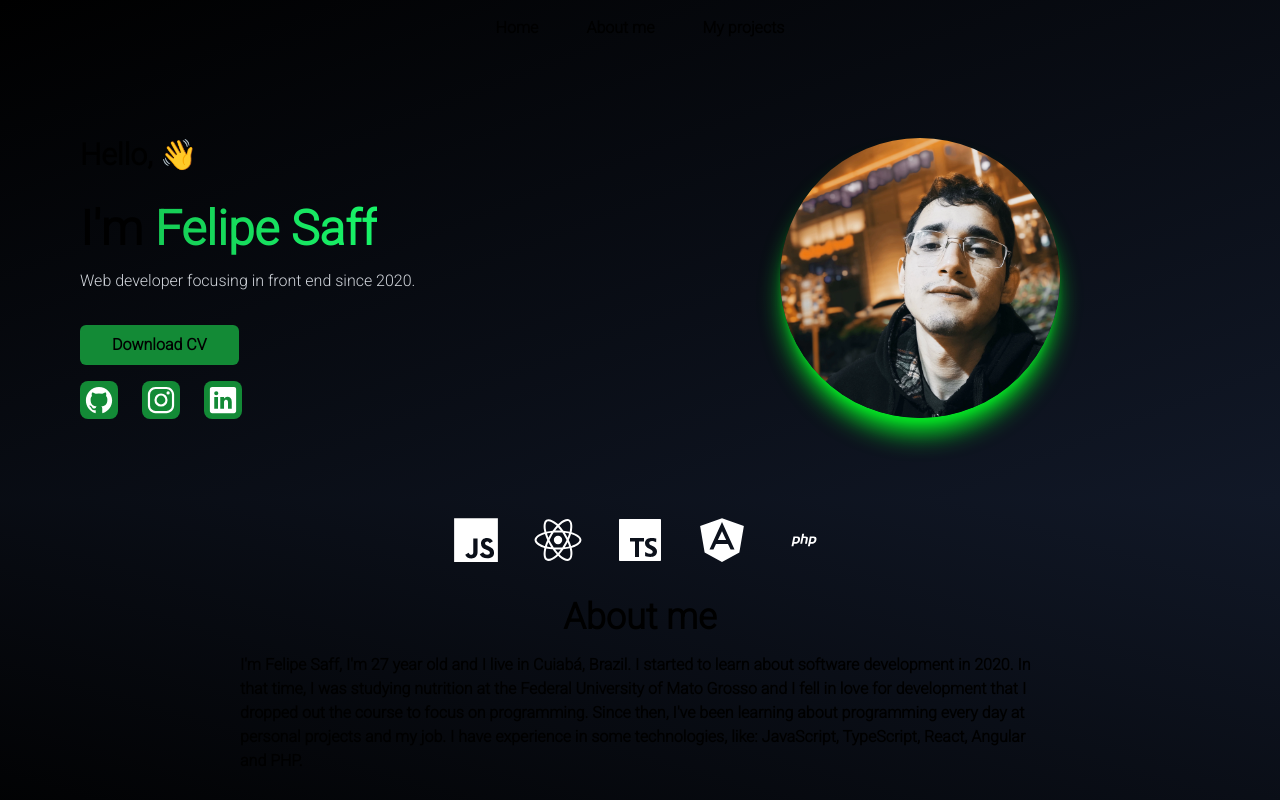
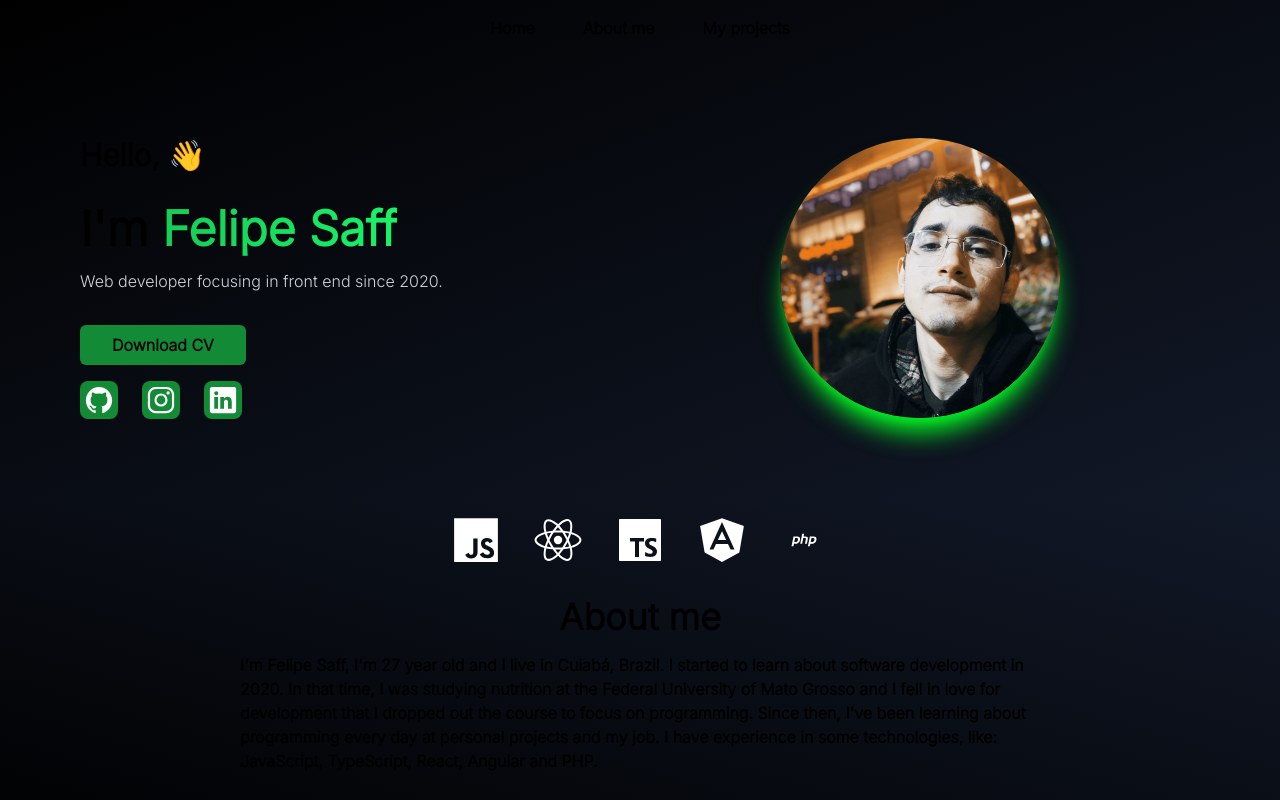
Before and after one commit to felipesaff/portfolio, a Next.js app: page / in a window 1280 px wide. Shown: the top 800 px of the page. Built offline with nearby package versions, Linux system fonts and the light colour scheme.

Commit message:
style: change title, description and font

```diff
--- a/src/app/layout.tsx
+++ b/src/app/layout.tsx
@@ -1,24 +1,24 @@
 import './globals.css';
 import type { Metadata } from 'next';
-import { Roboto } from 'next/font/google';
+import { Inter } from 'next/font/google';
 
-const roboto = Roboto({
+const inter = Inter({
 	subsets: ['latin'],
-	weight: '300'
+	weight: '300',
 });
 
 export const metadata: Metadata = {
-	title: 'Create Next App',
-	description: 'Generated by create next app',
+	title: 'Portfolio',
+	description: 'Website generated by create next app',
 };
 
 export default function RootLayout({
 	children,
 }: {
-  children: React.ReactNode
+	children: React.ReactNode;
 }) {
 	return (
-		<html className={roboto.className} lang="en">
+		<html className={inter.className} lang='en'>
 			<body suppressHydrationWarning>{children}</body>
 		</html>
 	);
```
